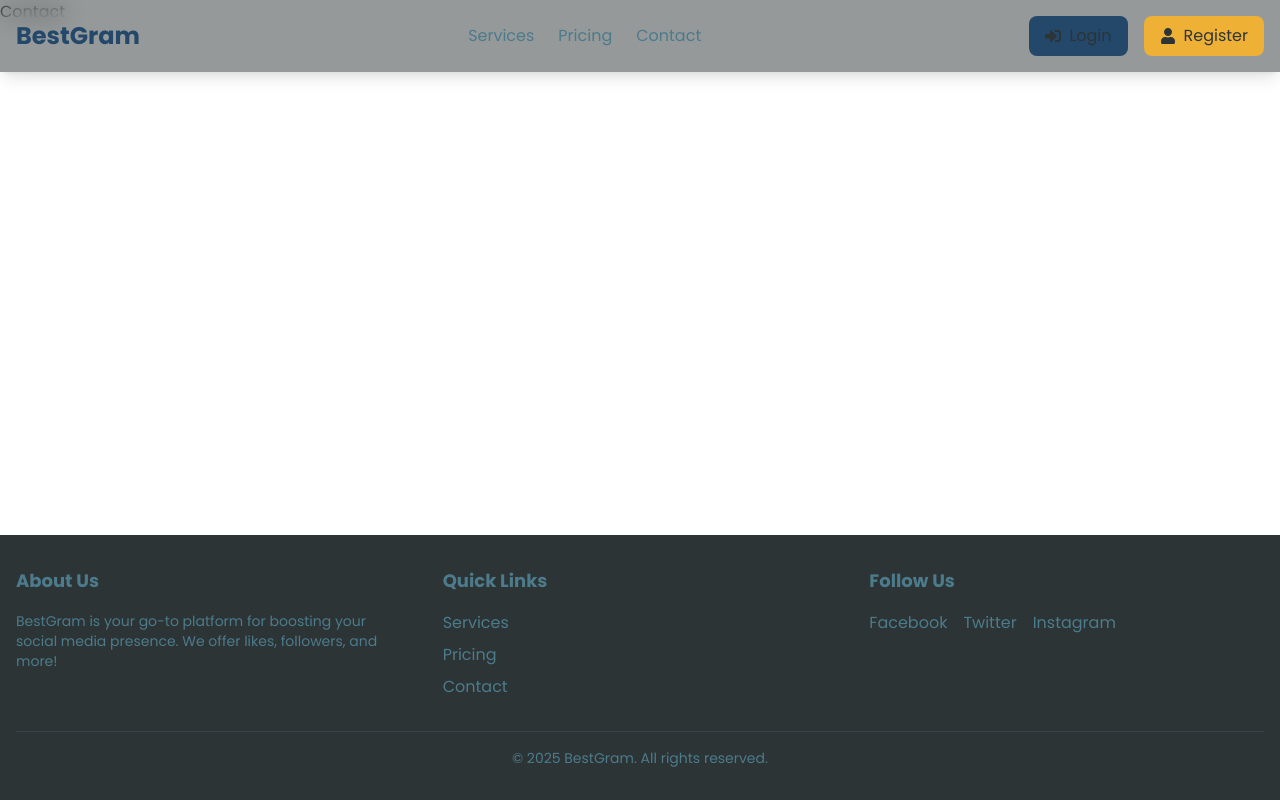
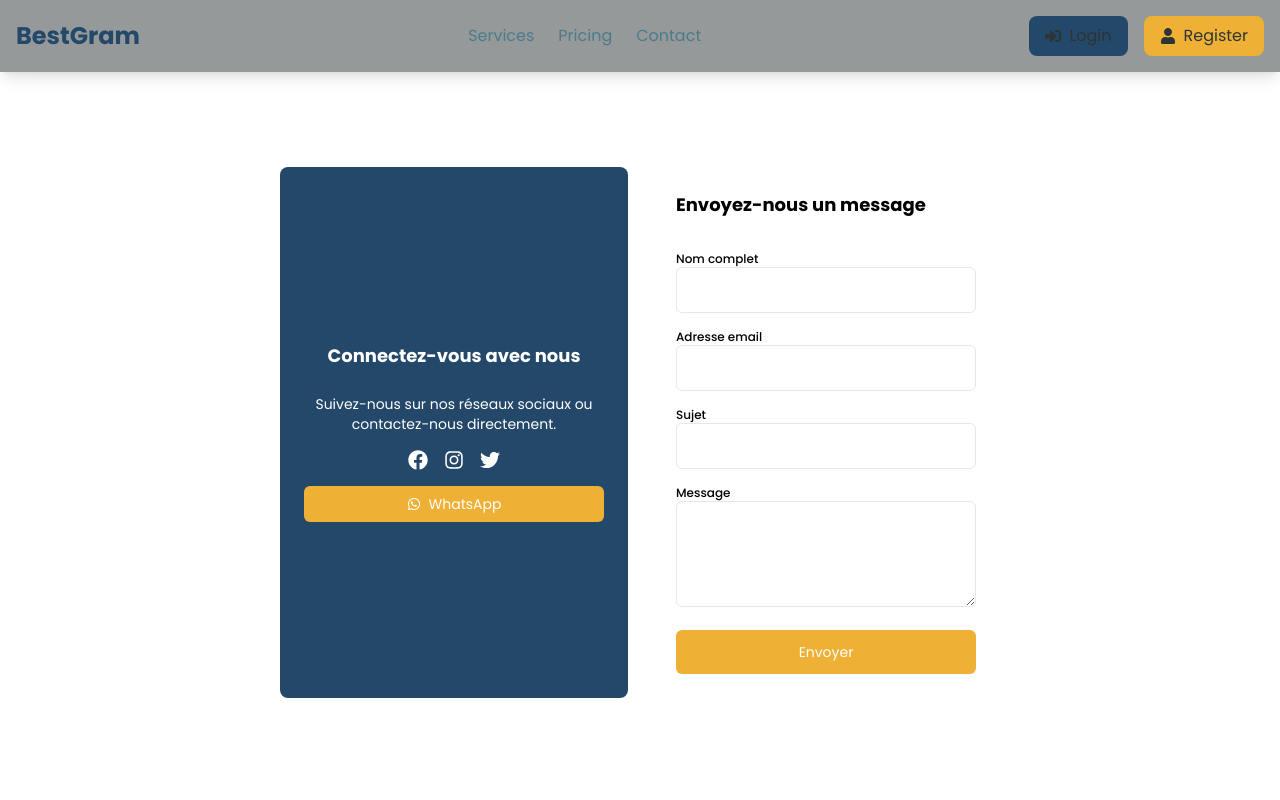
Before and after one commit to aznidi/bestgram-frontend, a React (Vite) app: page /contact in a window 1280 px wide. Shown: the top 800 px of the page. Built offline with nearby package versions, Linux system fonts and the light colour scheme; a small style sheet from the web is missing.

Commit message:
contact us composant

```diff
--- a/index.html
+++ b/index.html
@@ -5,6 +5,8 @@
     <meta name="viewport" content="width=device-width, initial-scale=1.0" />
     <title>BestGram - Social Media Services</title>
     <!-- Importer les polices Google -->
+    <link rel="stylesheet" href="https://cdn.jsdelivr.net/npm/react-hot-toast@2.4.0/dist/index.css" />
+
     <link href="https://fonts.googleapis.com/css2?family=Poppins:wght@400;500;700&family=Montserrat:wght@400;500;700&display=swap" rel="stylesheet">
   </head>
   <body>
--- a/package.json
+++ b/package.json
@@ -12,11 +12,15 @@
   "dependencies": {
     "@emotion/react": "^11.14.0",
     "@emotion/styled": "^11.14.0",
+    "formik": "^2.4.6",
     "framer-motion": "^12.0.6",
     "react": "^18.3.1",
     "react-dom": "^18.3.1",
+    "react-hot-toast": "^2.5.1",
     "react-icons": "^5.4.0",
-    "react-router-dom": "^7.1.3"
+    "react-router-dom": "^7.1.3",
+    "react-toastify": "^11.0.3",
+    "yup": "^1.6.1"
   },
   "devDependencies": {
     "@eslint/js": "^9.17.0",
--- a/src/pages/Contact/index.jsx
+++ b/src/pages/Contact/index.jsx
@@ -1,9 +1,100 @@
-import React from 'react'
+import { useState } from "react";
+import { FaFacebook, FaInstagram, FaTwitter, FaWhatsapp } from "react-icons/fa";
+import { motion } from "framer-motion";
+import { Formik, Field, Form, ErrorMessage } from "formik";
+import { Toaster, toast } from "react-hot-toast";
 
-function Contact() {
+export default function ContactUs() {
+  const initialValues = { name: "", email: "", subject: "", message: "" };
+
+  const validate = (values) => {
+    const errors = {};
+    if (!values.name) errors.name = "Ce champ est requis";
+    if (!values.email) {
+      errors.email = "Ce champ est requis";
+    } else if (!/\S+@\S+\.\S+/.test(values.email)) {
+      errors.email = "Adresse email invalide";
+    }
+    if (!values.subject) errors.subject = "Ce champ est requis";
+    if (!values.message) errors.message = "Ce champ est requis";
+    return errors;
+  };
+
+  const handleSubmit = (values, { resetForm }) => {
+    if (Object.keys(values).every((key) => values[key])) {
+      toast.success("Message envoyé avec succès!");
+      resetForm();
+    } else {
+      toast.error("❌ Il y a des erreurs dans le formulaire!");
+    }
+  };
+
   return (
-    <div>Contact</div>
-  )
+    <div className="flex justify-center items-center min-h-screen p-4 pt-[80px]">
+      <motion.div
+        className="bg-transparent shadow- rounded-lg grid md:grid-cols-2 w-full max-w-3xl p-6 gap-6"
+        initial={{ opacity: 0, scale: 0.9 }}
+        animate={{ opacity: 1, scale: 1 }}
+        transition={{ duration: 0.5 }}
+      >
+        <div className="bg-accent text-white p-6 rounded-lg flex flex-col justify-center text-center space-y-4">
+          <h2 className="text-lg font-bold mb-2">Connectez-vous avec nous</h2>
+          <p className="text-sm mb-4">Suivez-nous sur nos réseaux sociaux ou contactez-nous directement.</p>
+          <div className="flex justify-center gap-4 text-xl">
+            <a href="#" className="hover:text-accent-light"><FaFacebook /></a>
+            <a href="#" className="hover:text-accent-light"><FaInstagram /></a>
+            <a href="#" className="hover:text-accent-light"><FaTwitter /></a>
+          </div>
+          <button className="mt-4 flex items-center justify-center gap-2 bg-primary text-white px-4 py-2 rounded-md text-sm hover:bg-primary-dark">
+            <FaWhatsapp /> WhatsApp
+          </button>
+        </div>
+
+        <div className="p-6 flex flex-col space-y-4">
+          <h2 className="text-lg font-bold mb-4">Envoyez-nous un message</h2>
+          <Formik
+            initialValues={initialValues}
+            validate={validate}
+            onSubmit={handleSubmit}
+          >
+            {({ isSubmitting }) => (
+              <Form className="space-y-4">
+                <div>
+                  <label className="block text-xs font-medium">Nom complet</label>
+                  <Field type="text" name="name" className="w-full p-3 border rounded-md text-sm" />
+                  <ErrorMessage name="name" component="p" className="text-error text-xs" />
+                </div>
+                <div>
+                  <label className="block text-xs font-medium">Adresse email</label>
+                  <Field type="email" name="email" className="w-full p-3 border rounded-md text-sm" />
+                  <ErrorMessage name="email" component="p" className="text-error text-xs" />
+                </div>
+                <div>
+                  <label className="block text-xs font-medium">Sujet</label>
+                  <Field type="text" name="subject" className="w-full p-3 border rounded-md text-sm" />
+                  <ErrorMessage name="subject" component="p" className="text-error text-xs" />
+                </div>
+                <div>
+                  <label className="block text-xs font-medium">Message</label>
+                  <Field as="textarea" name="message" className="w-full p-3 border rounded-md text-sm" rows="4" />
+                  <ErrorMessage name="message" component="p" className="text-error text-xs" />
+                </div>
+                <motion.button
+                  type="submit"
+                  className="w-full bg-primary text-white p-3 rounded-md text-sm"
+                  whileHover={{ scale: 1.05 }}
+                  whileTap={{ scale: 0.95 }}
+                  disabled={isSubmitting}
+                >
+                  {isSubmitting ? "Envoi..." : "Envoyer"}
+                </motion.button>
+              </Form>
+            )}
+          </Formik>
+        </div>
+      </motion.div>
+
+      <Toaster />
+    </div>
+  );
 }
-
-export default Contact
```
Also changed, not shown: 2 other files (tests, documents, lock files or other folders).
